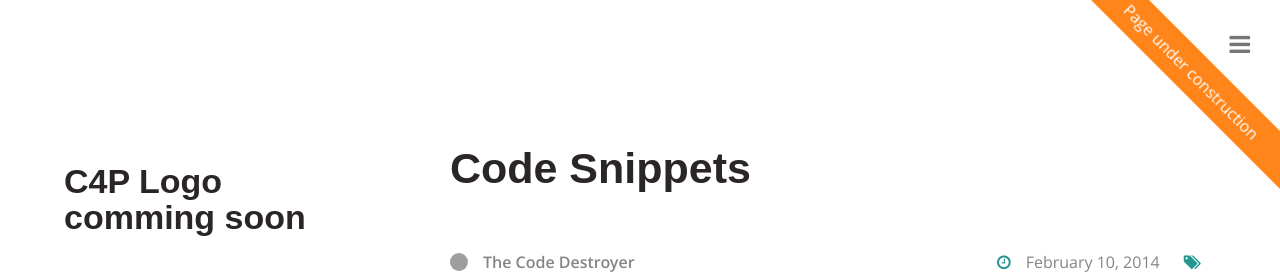
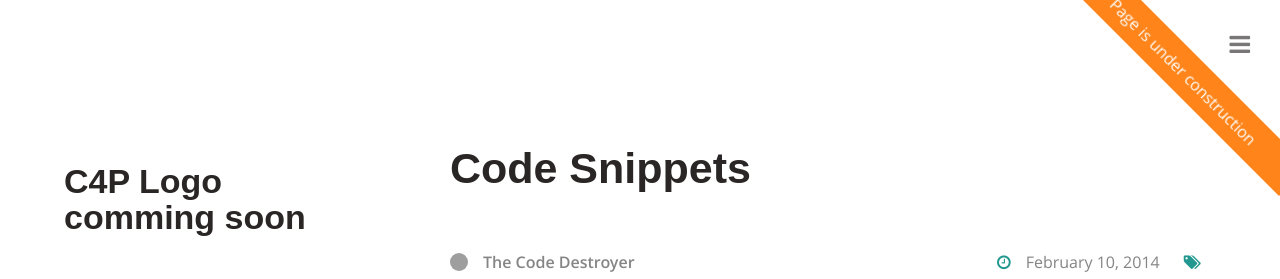
Before and after one commit to left-semi-join/coding4passion.github.io, a Jekyll site: the page built from index.html, in a window 1280 px wide. Shown: the top 279 px of the page. Built offline with Jekyll 4.4.1, drawn with Linux system fonts in a browser that asks for light colours; nearby versions of some CDN libraries; some web fonts are replaced; Markdown is read by kramdown in place of the engine named in the settings; the list of posts is cut into pages by our own code; grey boxes are pictures that could not be loaded.

Commit message:
Update default.html

```diff
--- a/_layouts/default.html
+++ b/_layouts/default.html
@@ -26,7 +26,7 @@
                 background-color: #ff851b;
             }
         </style>
-        <div class="ribbon">Page under construction</div>
+        <div class="ribbon">Page is under construction</div>
         <!--END REMOVE-->
         <nav class="mainnav {{#post}}{{/post}}">
             <a id="top"></a>
```
